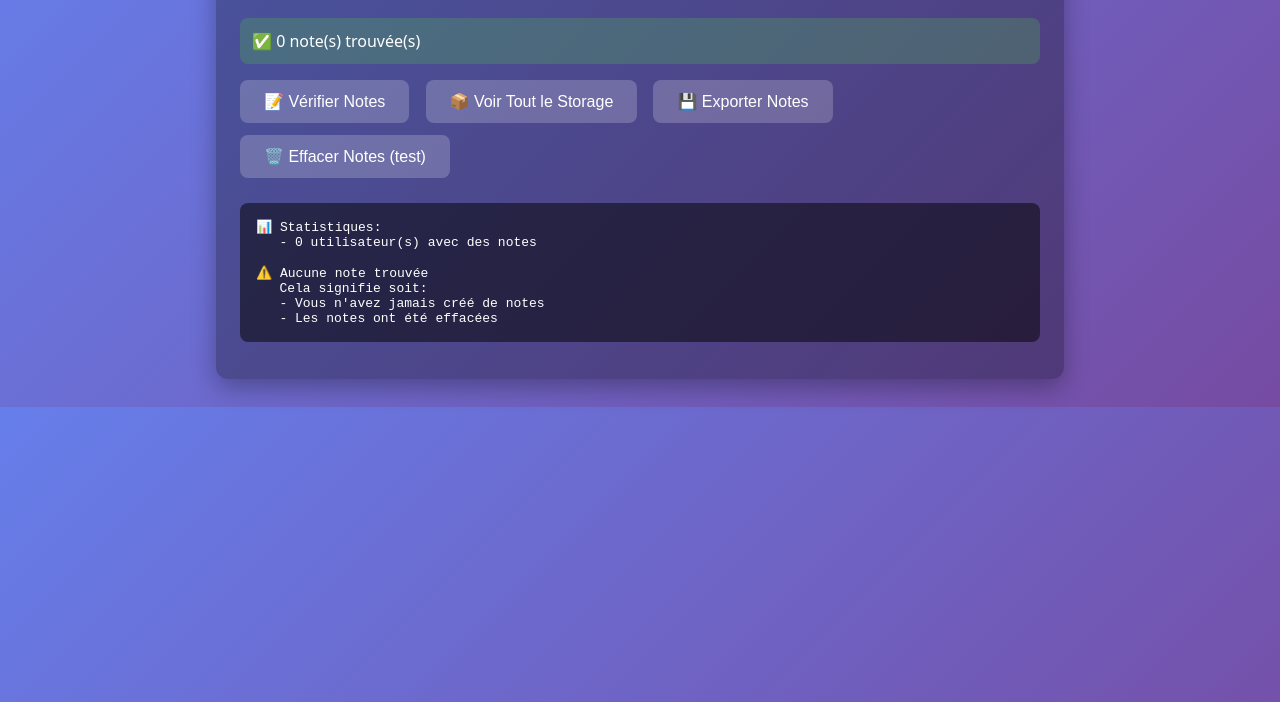
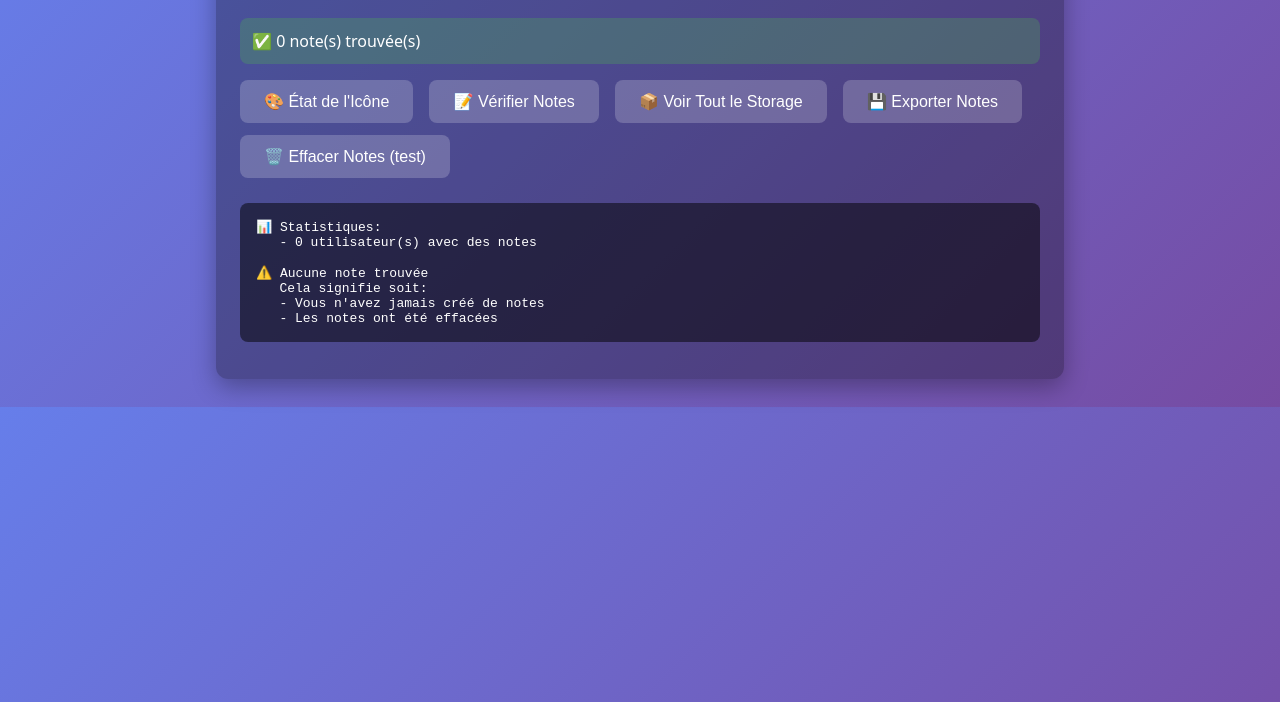
Before and after one commit to deuwi/mym_extends-extension, a browser extension: page debug-storage.html in a window 1280 px wide. Shown: the part 98-800 px from the top of the page. Drawn offline with Linux system fonts and the light colour scheme.

Commit message:
feat: add icon state diagnostic in debug page
- New button to check icon state with detailed info
- Shows token, features, and subscription status
- Explains expected icon color and why
- Helps troubleshoot red icon issues

```diff
--- a/debug-storage.html
+++ b/debug-storage.html
@@ -60,6 +60,7 @@
     <div id="status"></div>
 
     <div>
+      <button onclick="checkIconState()">🎨 État de l'Icône</button>
       <button onclick="checkNotes()">📝 Vérifier Notes</button>
       <button onclick="checkAll()">📦 Voir Tout le Storage</button>
       <button onclick="exportNotes()">💾 Exporter Notes</button>
@@ -80,6 +81,104 @@
 
     function log(message) {
       output.textContent = message;
+    }
+
+    async function checkIconState() {
+      try {
+        showStatus('🎨 Vérification de l\'état de l\'icône...', 'info');
+
+        const data = await chrome.storage.local.get([
+          'firebaseToken',
+          'access_token',
+          'mym_live_enabled',
+          'mym_badges_enabled',
+          'mym_stats_enabled',
+          'mym_emoji_enabled',
+          'mym_notes_enabled',
+          'subscription_active',
+          'trial_days_remaining',
+          'agency_license_active',
+          'user_email'
+        ]);
+
+        const hasToken = data.firebaseToken || data.access_token;
+        const anyFeatureEnabled = data.mym_live_enabled ||
+                                 data.mym_badges_enabled ||
+                                 data.mym_stats_enabled ||
+                                 data.mym_emoji_enabled ||
+                                 data.mym_notes_enabled;
+        const hasActiveAccess = data.subscription_active ||
+                               (data.trial_days_remaining && data.trial_days_remaining > 0) ||
+                               data.agency_license_active;
+
+        let result = `🎨 DIAGNOSTIC ICÔNE EXTENSION\n\n`;
+        result += `════════════════════════════════════\n\n`;
+
+        result += `🔑 AUTHENTIFICATION:\n`;
+        result += `   Firebase Token: ${data.firebaseToken ? '✅ Présent (' + data.firebaseToken.substring(0, 20) + '...)' : '❌ Absent'}\n`;
+        result += `   Access Token: ${data.access_token ? '✅ Présent (' + data.access_token.substring(0, 20) + '...)' : '❌ Absent'}\n`;
+        result += `   Email: ${data.user_email || '❌ Non défini'}\n`;
+        result += `   → Has Token: ${hasToken ? '✅ OUI' : '❌ NON'}\n\n`;
+
+        result += `🎯 ACCÈS PREMIUM:\n`;
+        result += `   Subscription Active: ${data.subscription_active ? '✅ OUI' : '❌ NON'}\n`;
+        result += `   Trial Days Remaining: ${data.trial_days_remaining || 0} jours\n`;
+        result += `   Agency License: ${data.agency_license_active ? '✅ ACTIVE' : '❌ INACTIVE'}\n`;
+        result += `   → Has Active Access: ${hasActiveAccess ? '✅ OUI' : '❌ NON'}\n\n`;
+
+        result += `⚙️ FONCTIONNALITÉS:\n`;
+        result += `   Live: ${data.mym_live_enabled ? '✅ Activée' : '❌ Désactivée'}\n`;
+        result += `   Badges: ${data.mym_badges_enabled ? '✅ Activés' : '❌ Désactivés'}\n`;
+        result += `   Stats: ${data.mym_stats_enabled ? '✅ Activées' : '❌ Désactivées'}\n`;
+        result += `   Emoji: ${data.mym_emoji_enabled ? '✅ Activés' : '❌ Désactivés'}\n`;
+        result += `   Notes: ${data.mym_notes_enabled ? '✅ Activées' : '❌ Désactivées'}\n`;
+        result += `   → Any Feature Enabled: ${anyFeatureEnabled ? '✅ OUI' : '❌ NON'}\n\n`;
+
+        result += `🎨 ÉTAT ICÔNE ATTENDU:\n`;
+
+        let expectedIcon = '';
+        let iconColor = '';
+
+        if (hasToken && anyFeatureEnabled) {
+          expectedIcon = 'CONNECTED (Vert)';
+          iconColor = '🟢';
+        } else if (hasToken && !anyFeatureEnabled && hasActiveAccess) {
+          expectedIcon = 'LOADING (En attente des features)';
+          iconColor = '🟡';
+        } else if (hasToken && !anyFeatureEnabled && !hasActiveAccess) {
+          expectedIcon = 'ERROR (Rouge - Pas d\'accès premium)';
+          iconColor = '🔴';
+        } else {
+          expectedIcon = 'DISCONNECTED (Gris - Non connecté)';
+          iconColor = '⚪';
+        }
+
+        result += `   ${iconColor} ${expectedIcon}\n\n`;
+
+        result += `════════════════════════════════════\n\n`;
+        result += `📋 DIAGNOSTIC:\n`;
+
+        if (!hasToken) {
+          result += `   ⚠️ Vous n'êtes pas connecté. L'icône devrait être GRISE.\n`;
+        } else if (anyFeatureEnabled) {
+          result += `   ✅ Vous êtes connecté avec des features actives. L'icône devrait être VERTE.\n`;
+        } else if (hasActiveAccess) {
+          result += `   ⚠️ Vous avez un accès valide mais aucune feature n'est activée.\n`;
+          result += `   Cela peut arriver si:\n`;
+          result += `   • L'extension vient de démarrer (features en cours de chargement)\n`;
+          result += `   • Un problème empêche l'activation des features\n`;
+          result += `   💡 Essayez de recharger l'extension ou la page MYM.\n`;
+        } else {
+          result += `   ❌ Vous êtes connecté mais sans accès premium. L'icône devrait être ROUGE.\n`;
+          result += `   💡 Activez un abonnement, utilisez votre trial, ou activez une licence agence.\n`;
+        }
+
+        log(result);
+        showStatus(`${iconColor} Icône attendue: ${expectedIcon}`, hasToken && anyFeatureEnabled ? 'success' : hasToken ? 'error' : 'info');
+      } catch (error) {
+        log(`❌ Erreur: ${error.message}\n\n${error.stack}`);
+        showStatus('❌ Erreur lors de la vérification', 'error');
+      }
     }
 
     async function checkNotes() {
```
